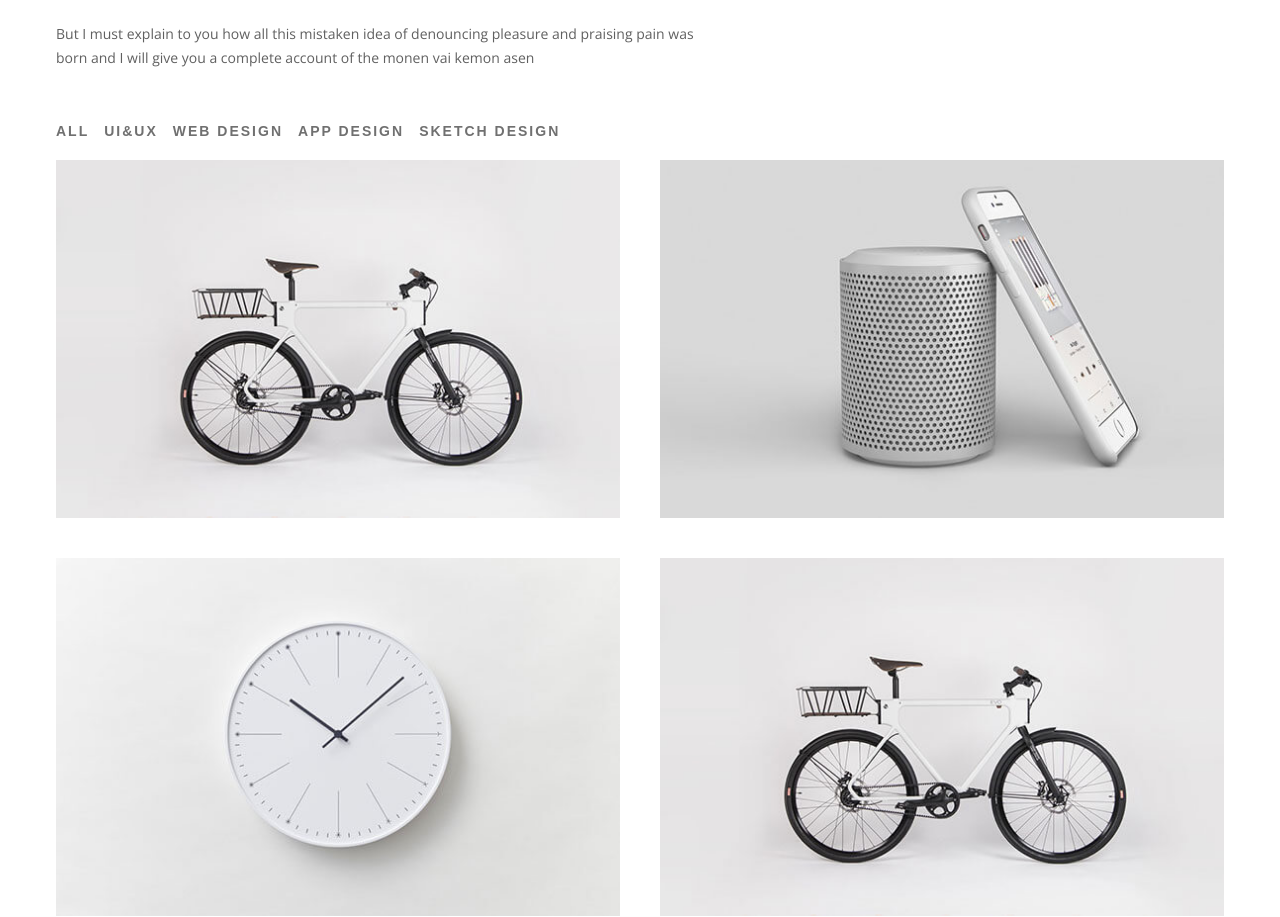
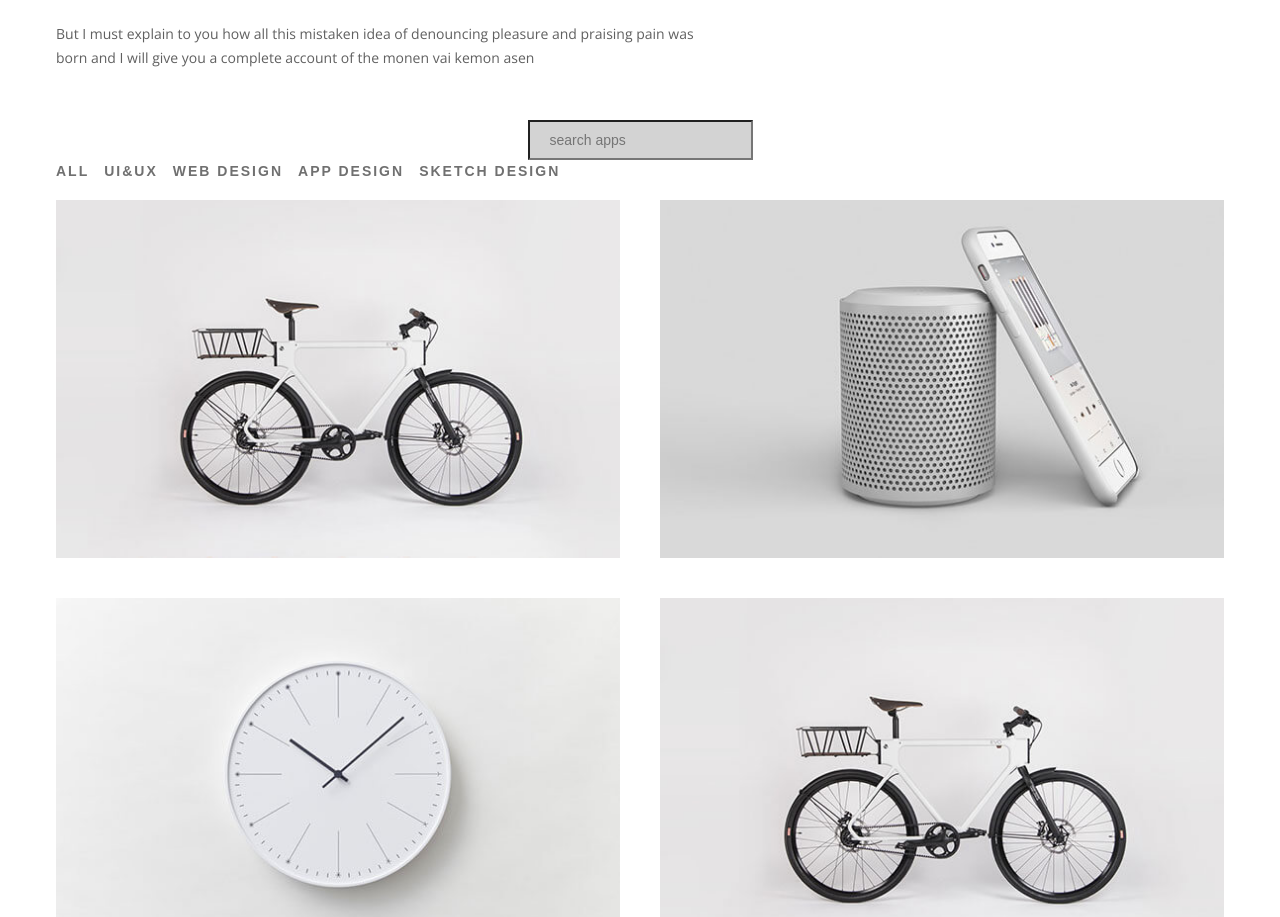
Before and after one commit to coolzyte/my-portfolio, a React (Create React App) app: page / in a window 1280 px wide. Shown: the part 1427-2344 px from the top of the page. Built offline with nearby package versions, Linux system fonts and the light colour scheme.

Commit message:
Added search component

```diff
--- a/src/components/Map/Map.js
+++ b/src/components/Map/Map.js
@@ -21,11 +21,7 @@ class Map extends Component {
           defaultCenter={this.props.center}
           defaultZoom={this.props.zoom}
         >
-          <AnyReactComponent
-            lat={7.410979}
-            lng={3.951922}
-            text={"Kreyser Avrora"}
-          />
+          <AnyReactComponent lat={7.410979} lng={3.951922} text={"CoolZyte"} />
         </GoogleMapReact>
       </Aux>
     );
--- a/src/components/Portfolio/Portfolio.js
+++ b/src/components/Portfolio/Portfolio.js
@@ -2,6 +2,7 @@ import React from "react";
 import PageTitle from "../PageTitile/PageTitle";
 import PortfolioCard from "./PortfolioCard";
 import Aux from "../../hoc/Aux/Aux";
+import SearchBox from "../SearchBox/SearchBox";
 // import Modal from "../../components/UI/Modal/Modal";
 import "./Portfolio.scss";
 
@@ -16,6 +17,7 @@ const Portfolio = ({ projects }) => {
           account of the monen vai kemon asen"
         />
       </div>
+      <SearchBox />
 
       <div className="masonry">
         <div className="works__menu">
@@ -32,7 +34,6 @@ const Portfolio = ({ projects }) => {
           {projects.map((user, i) => {
             return (
               <Aux>
-                {/* <Modal /> */}
                 <PortfolioCard
                   key={i}
                   id={projects[i].id}
--- a/src/components/PortfolioPage/PortfolioPage.js
+++ b/src/components/PortfolioPage/PortfolioPage.js
@@ -11,6 +11,7 @@ class ProjectPage extends Component {
       <Aux>
         <Layout>
           <Banner name="Portfolio" />
+
           <Portfolio projects={projects} />
         </Layout>
       </Aux>
--- /dev/null
+++ b/src/components/SearchBox/SearchBox.js
@@ -0,0 +1,16 @@
+import React from "react";
+import "./SearchBox.scss";
+
+const SearchBox = () => {
+  return (
+    <div className="SearchBox">
+      <input
+        className="SearchBox__input"
+        type="search"
+        placeholder="search apps"
+      />
+    </div>
+  );
+};
+
+export default SearchBox;
--- /dev/null
+++ b/src/components/SearchBox/SearchBox.scss
@@ -0,0 +1,9 @@
+.SearchBox {
+  grid-column: center-start / center-end;
+  display: flex;
+  justify-content: center;
+  &__input {
+    padding: 1rem 2rem;
+    background: lightgray;
+  }
+}
```
